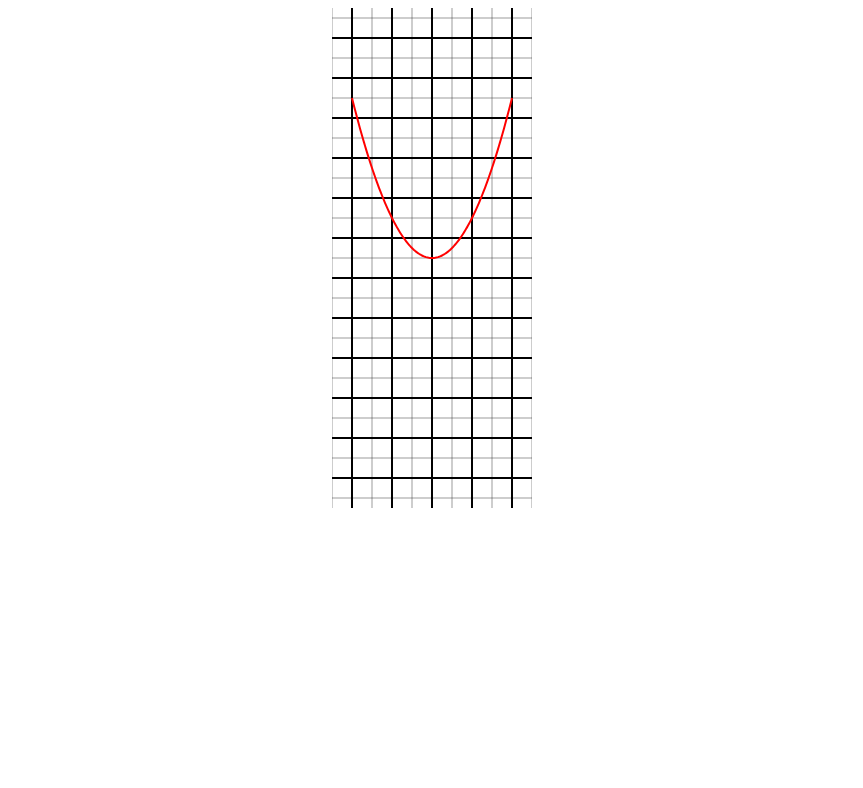
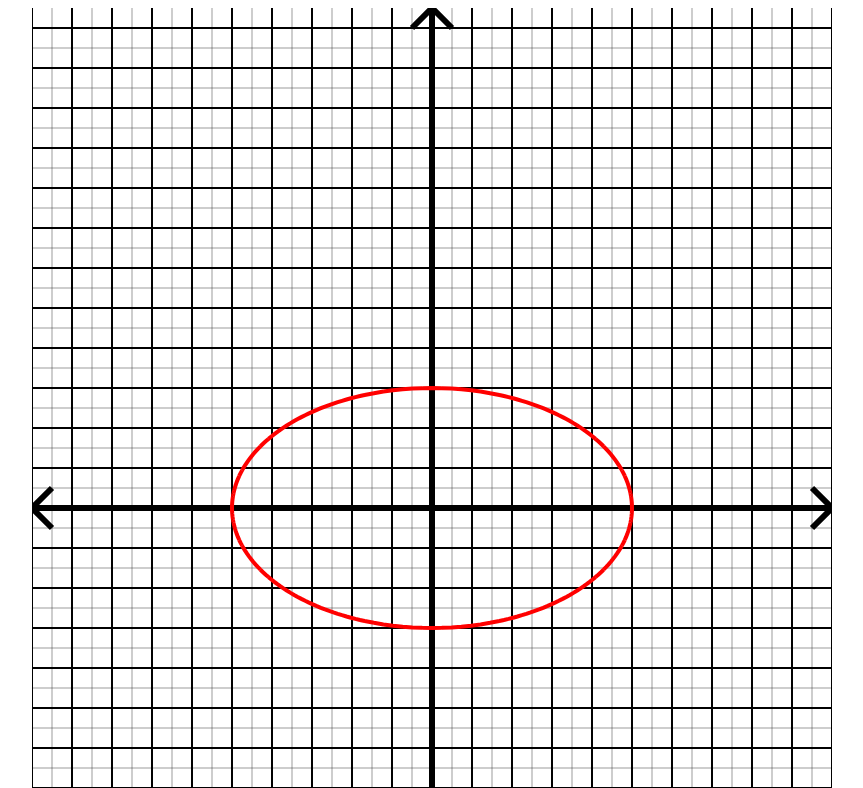
Before and after one commit to swisstea4/curvoguessr, a plain HTML site: page index.html in a window 1280 px wide. Shown: the top 788 px of the page, without its empty margins (208-1071 px from the left). Drawn offline with Linux system fonts and the light colour scheme.

Commit message:
Update the DrawGraph() function

```diff
--- a/index.html
+++ b/index.html
@@ -4,13 +4,11 @@
     <meta charset="UTF-8">
     <meta http-equiv="X-UA-Compatible" content="IE=edge">
     <meta name="viewport" content="width=device-width, initial-scale=1.0">
-
     <title>Document</title>
-
     <link rel="stylesheet" href="css/style.css">
 </head>
 <body>
-    <canvas id="plane" width = "200" height = "500"></canvas>
+    <canvas id="plane" width = "800" height = "1000"></canvas>
     <script src="js/main.js"></script>
 </body>
 </html>
--- a/js/main.js
+++ b/js/main.js
@@ -1,69 +1,124 @@
 const subxunit = 20;
 const subyunit = 20;
+const xunit = 2*subxunit;
+const yunit = 2*subyunit;
+
 function TransformCanvas(context, cw, ch) {
     context.setTransform(1, 0, 0, 1, 0, 0);
     context.translate(cw/2,ch/2);
+    context.scale(1,-1);
 }
-
 function DrawAxis(){
     const canvas = document.getElementById('plane');
     const context = canvas.getContext('2d');
-    const xunit = 2*subxunit;
-    const yunit = 2*subyunit;
     const ch = canvas.height;
     const cw = canvas.width;
     TransformCanvas(context, cw, ch);
     context.beginPath();
     context.strokeStyle = "#363636";
     context.lineWidth = 0.5;
-    for (let i = -ch; i <= ch; i+=subyunit) {
-        context.moveTo(-cw,i);
-        context.lineTo(cw,i);
+    for (let i = -Math.floor((ch/2)/yunit)*yunit+subyunit; i <= Math.floor((ch/2)/yunit)*yunit-subyunit; i+=yunit) {
+        context.moveTo(-(cw/2),i);
+        context.lineTo((cw/2),i);
     }
-    for (let i = -cw; i <= cw; i+=subxunit) {
-        context.moveTo(i,-ch);
-        context.lineTo(i,ch);
+    for (let i = -Math.floor((cw/2)/xunit)*xunit+subxunit; i <= Math.floor((cw/2)/xunit)*xunit+subxunit; i+=xunit) {
+        context.moveTo(i,-(ch/2));
+        context.lineTo(i,(ch/2));
     }
     context.stroke();
 
     context.beginPath();
     context.strokeStyle = "black";
     context.lineWidth = 2;
-    for (let i = -ch; i <= ch; i += yunit) {
-        context.moveTo(-cw,i);
-        context.lineTo(cw,i);
+    for (let i = -Math.floor((ch/2)/yunit)*yunit; i <= Math.floor((ch/2)/yunit)*yunit; i += yunit) {
+        context.moveTo(-(cw/2),i);
+        context.lineTo((cw/2),i);
     }
-    for (let i = -cw; i <= cw; i += xunit) {
-        context.moveTo(i,-ch);
-        context.lineTo(i,ch);
+    for (let i = -Math.floor((cw/2)/xunit)*xunit; i <= Math.floor((cw/2)/xunit)*xunit; i += xunit) {
+        context.moveTo(i,-(ch/2));
+        context.lineTo(i,(ch/2));
     }
     context.stroke();
+
+    context.beginPath();
+    context.strokeStyle = "black";
+    context.lineWidth = 6;
+
+    context.moveTo(-cw/2,0);
+    context.lineTo(cw/2,0);
+    context.moveTo(0,-ch/2);
+    context.lineTo(0,ch/2);
+
+    context.moveTo(-cw/2,0);
+    context.lineTo(-cw/2+subxunit,subyunit);
+    context.moveTo(-cw/2,0);
+    context.lineTo(-cw/2+subxunit,-subyunit);
+
+    context.moveTo(cw/2,0);
+    context.lineTo(cw/2-subxunit,subyunit);
+    context.moveTo(cw/2,0);
+    context.lineTo(cw/2-subxunit,-subyunit);
+
+    context.moveTo(0,-ch/2);
+    context.lineTo(subxunit,-ch/2+subyunit);
+    context.moveTo(0,-ch/2);
+    context.lineTo(-subxunit,-ch/2+subyunit);
+
+    context.moveTo(0,ch/2);
+    context.lineTo(subxunit,ch/2-subyunit);
+    context.moveTo(0,ch/2);
+    context.lineTo(-subxunit,ch/2-subyunit);
+    context.stroke();
 }
-
-function DrawGraph(xcoord, diff, Funct){
+function DrawGraphSegment(t_1, t_2, mxerr, Funct_x, Funct_y, context){
+    const t_m = (t_1 + t_2)/2;
+    const p_1 = {
+        x: Funct_x(t_1),
+        y: Funct_y(t_1)
+    }
+    const p_m = {
+        x: Funct_x(t_m),
+        y: Funct_y(t_m)
+    }
+    const p_2 = {
+        x: Funct_x(t_2),
+        y: Funct_y(t_2)
+    }
+    const mid = {
+        x: (p_1.x + p_2.x)/2,
+        y: (p_1.y + p_2.y)/2
+    }
+    const dx = (p_m.x-mid.x);
+    const dy = (p_m.y-mid.y);
+    const error = Math.sqrt(dx*dx+dy*dy);
+    if (error < mxerr) {
+        context.moveTo(xunit*p_1.x, yunit*p_1.y);
+        context.lineTo(xunit*p_2.x, yunit*p_2.y);
+    }
+    else {
+        DrawGraphSegment(t_1, t_m, mxerr, Funct_x, Funct_y, context);
+        DrawGraphSegment(t_m, t_2, mxerr, Funct_x, Funct_y, context);
+    }
+}
+function DrawGraph(x_1, x_2, Funct_x, Funct_y){
     const canvas = document.getElementById('plane');
     const context = canvas.getContext('2d');
-
-
-    context.strokeStyle = "Red";
-    context.lineWidth = 2;
-    const xunit = 2*subxunit;
-    const yunit = 2*subyunit;
-    const step = 1/xunit;
+    const ch = canvas.height;
     const cw = canvas.width;
-    const ch = canvas.height;
 
     TransformCanvas(context,cw,ch);
     context.beginPath();
-    context.moveTo(xcoord*xunit,-Funct(xcoord)*yunit);
-    for (let x = xcoord; x <= (xcoord+diff); x += step){
-        context.lineTo(x*xunit,-Funct(x)*yunit);
-    }
+    context.strokeStyle = "Red";
+    context.lineWidth = 4;
+
+    DrawGraphSegment(x_1,x_2,0.001,Funct_x, Funct_y, context);
     context.stroke();
 }
-
-function Squared(x) {
-    return x*x;
+function Squared_x(t) {
+    return 5*Math.cos(t);
+}
+function Squared_y(t) {
+    return 3*Math.sin(t);
 }
 DrawAxis();
-DrawGraph(-2,4,Squared);
+DrawGraph(0, 2*Math.PI,Squared_x, Squared_y);
```
